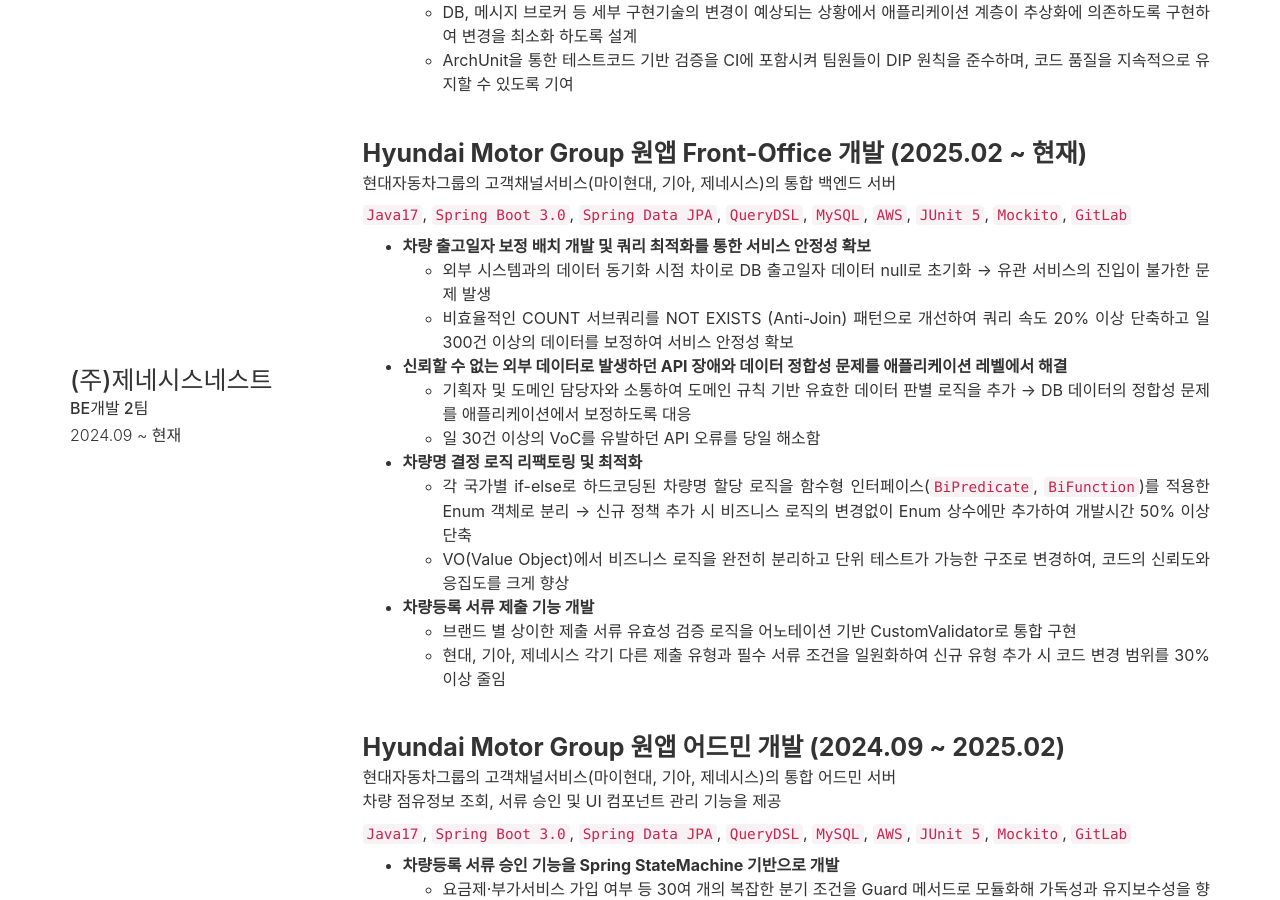
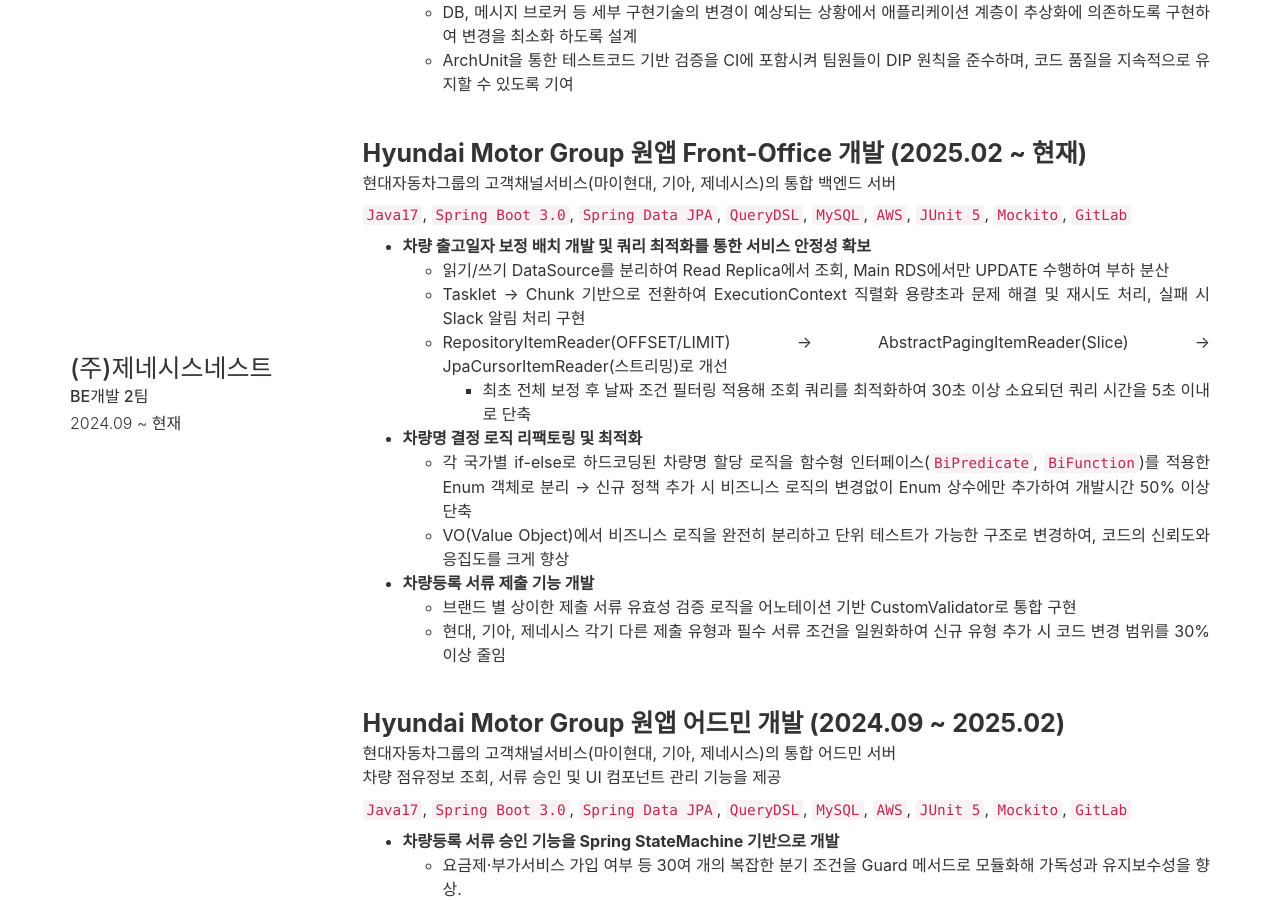
Before and after one commit to chadongmin/chadongmin.github.io, a Jekyll site: the page built from index.md, in a window 1280 px wide and 900 px high, scrolled down 994 px. Built offline with Jekyll 4.4.1, drawn with Linux system fonts in a browser that asks for light colours; nearby versions of some CDN libraries; some web fonts are replaced.

Commit message:
문장 디테일 수정

```diff
--- a/_config.yml
+++ b/_config.yml
@@ -101,13 +101,10 @@ content:
             `Java17`, `Spring Boot 3.0`, `Spring Data JPA`, `QueryDSL`, `MySQL`, `AWS`, `JUnit 5`, `Mockito`, `GitLab`
 
           - **차량 출고일자 보정 배치 개발 및 쿼리 최적화를 통한 서비스 안정성 확보**
-            - 외부 시스템과의 데이터 동기화 시점 차이로 DB 출고일자 데이터 null로 초기화 → 유관 서비스의 진입이 불가한 문제 발생
-            - 비효율적인 COUNT 서브쿼리를 NOT EXISTS (Anti-Join) 패턴으로 개선하여 쿼리 속도 20% 이상 단축하고 일 300건 이상의 데이터를 보정하여 서비스 안정성 확보
-
-
-          - **신뢰할 수 없는 외부 데이터로 발생하던 API 장애와 데이터 정합성 문제를 애플리케이션 레벨에서 해결**
-            - 기획자 및 도메인 담당자와 소통하여 도메인 규칙 기반 유효한 데이터 판별 로직을 추가 → DB 데이터의 정합성 문제를 애플리케이션에서 보정하도록 대응
-            - 일 30건 이상의 VoC를 유발하던 API 오류를 당일 해소함
+            - 읽기/쓰기 DataSource를 분리하여 Read Replica에서 조회, Main RDS에서만 UPDATE 수행하여 부하 분산
+            - Tasklet → Chunk 기반으로 전환하여 ExecutionContext 직렬화 용량초과 문제 해결 및 재시도 처리, 실패 시 Slack 알림 처리 구현
+            - RepositoryItemReader(OFFSET/LIMIT) → AbstractPagingItemReader(Slice) → JpaCursorItemReader(스트리밍)로 개선
+              - 최초 전체 보정 후 날짜 조건 필터링 적용해 조회 쿼리를 최적화하여 30초 이상 소요되던 쿼리 시간을 5초 이내로 단축
 
 
           - **차량명 결정 로직 리팩토링 및 최적화**
```
